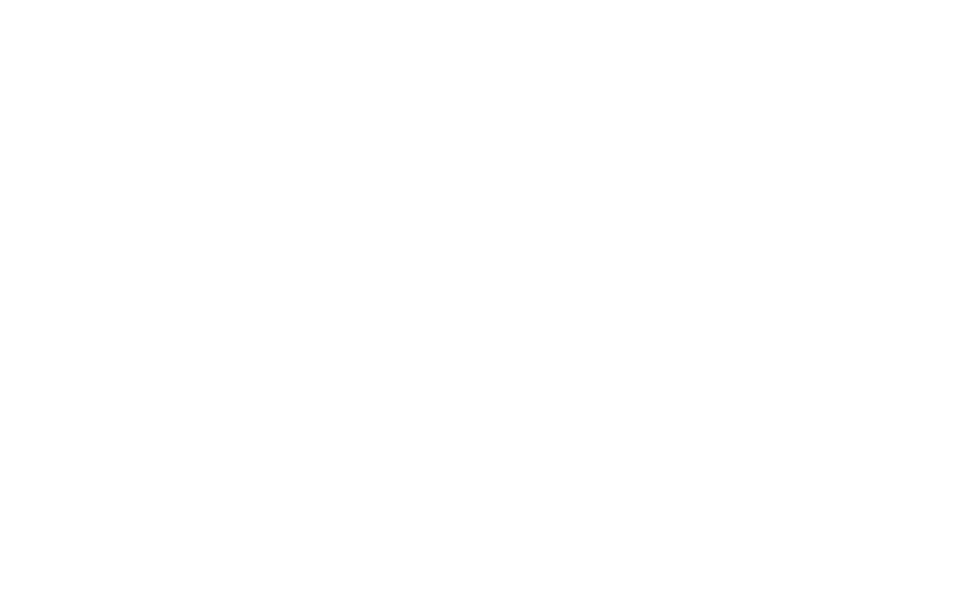
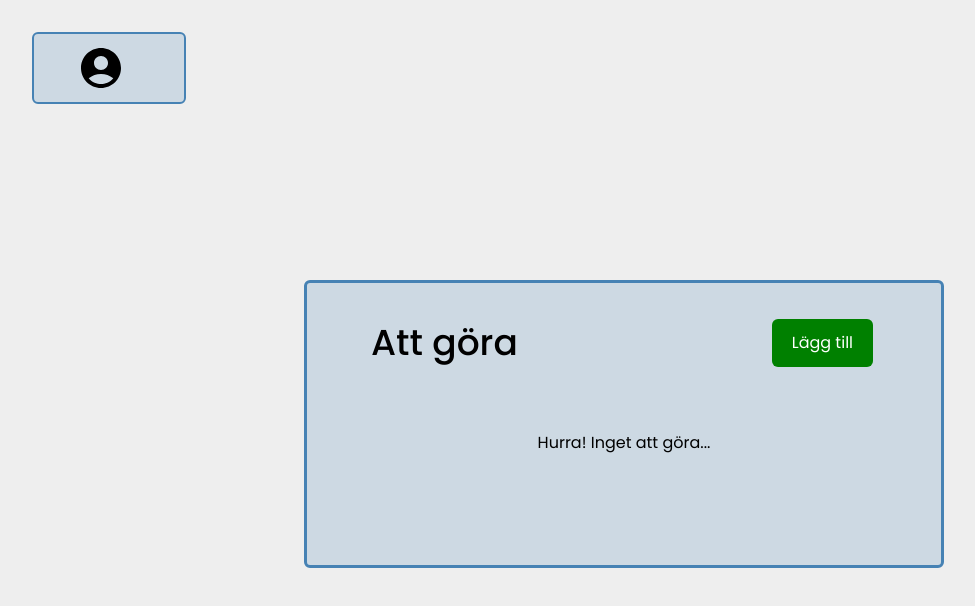
Before and after one commit to svenskOST/TaskTracker, a React (Vite) app: page /app-och-webb/arskurs-3/task-tracker/manager in a window 1280 px wide. Before the commit this address had no page. Shown: the top 606 px of the page, without its empty margins (16-991 px from the left). Built offline with nearby package versions, Linux system fonts and the light colour scheme; no server answers.

Commit message:
changed for kreativlink dist

```diff
--- a/src/components/login/Form.jsx
+++ b/src/components/login/Form.jsx
@@ -43,7 +43,7 @@
 
       try {
          const response = await fetch(
-            `http://localhost:8080/projects/Task%20Tracker/api.php/login`,
+            `https://elevsidor.kreativlink.se/app-och-webb/arskurs-3/task-tracker/api/api.php/login`,
             {
                method: 'POST',
                headers: {
--- a/src/components/manager/Container.jsx
+++ b/src/components/manager/Container.jsx
@@ -17,7 +17,7 @@
    async function fetchData() {
       try {
          const response = await fetch(
-            `http://localhost:8080/projects/Task%20Tracker/api.php?userid=${userid}`,
+            `https://elevsidor.kreativlink.se/app-och-webb/arskurs-3/task-tracker/api/api.php?userid=${userid}`,
          )
 
          var data = await response.json()
@@ -39,7 +39,7 @@
 
       try {
          const response = await fetch(
-            `http://localhost:8080/projects/Task%20Tracker/api.php?id=${id}&reminder=${!reminder}`,
+            `https://elevsidor.kreativlink.se/app-och-webb/arskurs-3/task-tracker/api/api.php?id=${id}&reminder=${!reminder}`,
             {
                method: 'PATCH',
                headers: { 'Content-Type': 'application/json' },
@@ -65,7 +65,7 @@
 
       try {
          const response = await fetch(
-            `http://localhost:8080/projects/Task%20Tracker/api.php?id=${id}`,
+            `https://elevsidor.kreativlink.se/app-och-webb/arskurs-3/task-tracker/api/api.php?id=${id}`,
             {
                method: 'DELETE',
                headers: { 'Content-Type': 'application/json' },
--- a/src/components/manager/Form.jsx
+++ b/src/components/manager/Form.jsx
@@ -49,7 +49,7 @@
 
       try {
          const response = await fetch(
-            `http://localhost:8080/projects/Task%20Tracker/api.php/addTask/?userid=${userid}`,
+            `https://elevsidor.kreativlink.se/app-och-webb/arskurs-3/task-tracker/api/api.php/addTask/?userid=${userid}`,
             {
                method: 'POST',
                headers: { 'Content-Type': 'application/json' },
--- a/src/components/register/Form.jsx
+++ b/src/components/register/Form.jsx
@@ -55,7 +55,7 @@
 
       try {
          const response = await fetch(
-            `http://localhost:8080/projects/Task%20Tracker/api.php/register`,
+            `https://elevsidor.kreativlink.se/app-och-webb/arskurs-3/task-tracker/api/api.php/register`,
             {
                method: 'POST',
                headers: { 'Content-Type': 'application/json' },
--- a/src/main.jsx
+++ b/src/main.jsx
@@ -6,7 +6,7 @@
 ReactDOM.createRoot(document.getElementById('root')).render(
    <React.StrictMode>
       {/*ändra basename inför produktion, t.ex. '/app-och-webb/arskurs-3/task-tracker'*/}
-      <BrowserRouter basename=''>
+      <BrowserRouter basename='/app-och-webb/arskurs-3/task-tracker'>
          <App />
       </BrowserRouter>
    </React.StrictMode>,
--- a/src/pages/Manager.jsx
+++ b/src/pages/Manager.jsx
@@ -22,7 +22,7 @@
    async function handleLogout() {
       try {
          const response = await fetch(
-            `http://localhost:8080/projects/Task%20Tracker/api.php/logout`,
+            `https://elevsidor.kreativlink.se/app-och-webb/arskurs-3/task-tracker/api/api.php/logout`,
             {
                method: 'POST',
                headers: {
```
Also changed, not shown: 2 other files (tests, documents, lock files or other folders).
